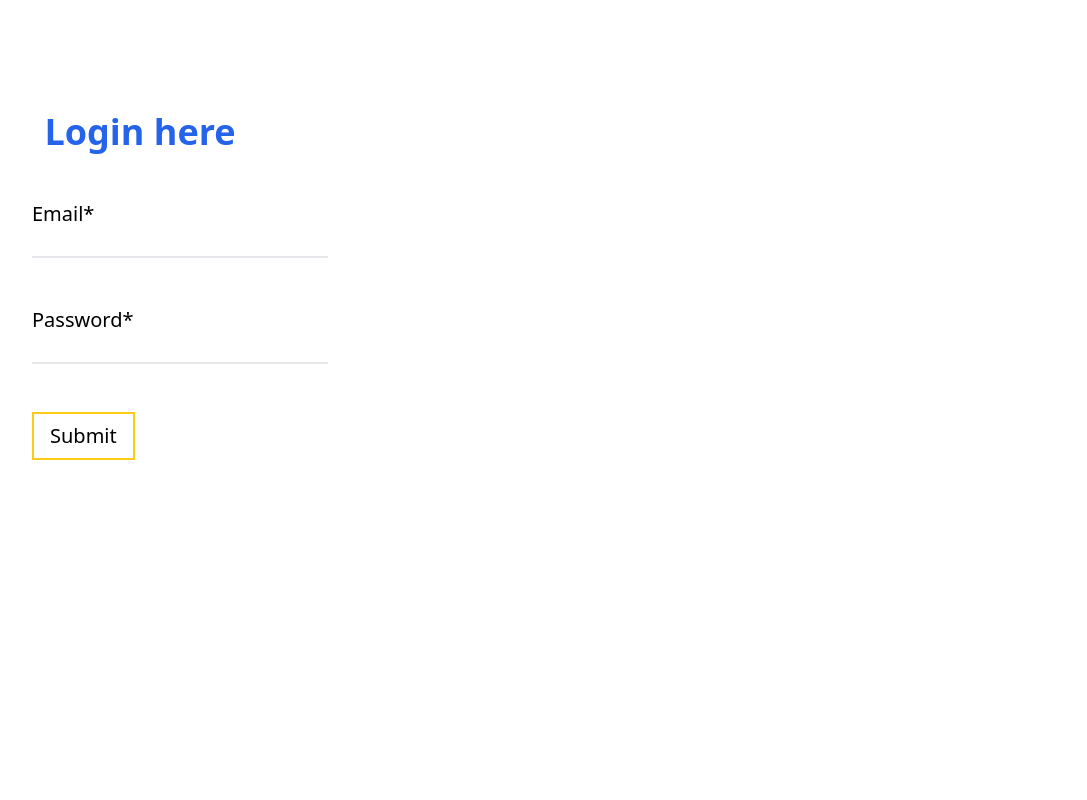
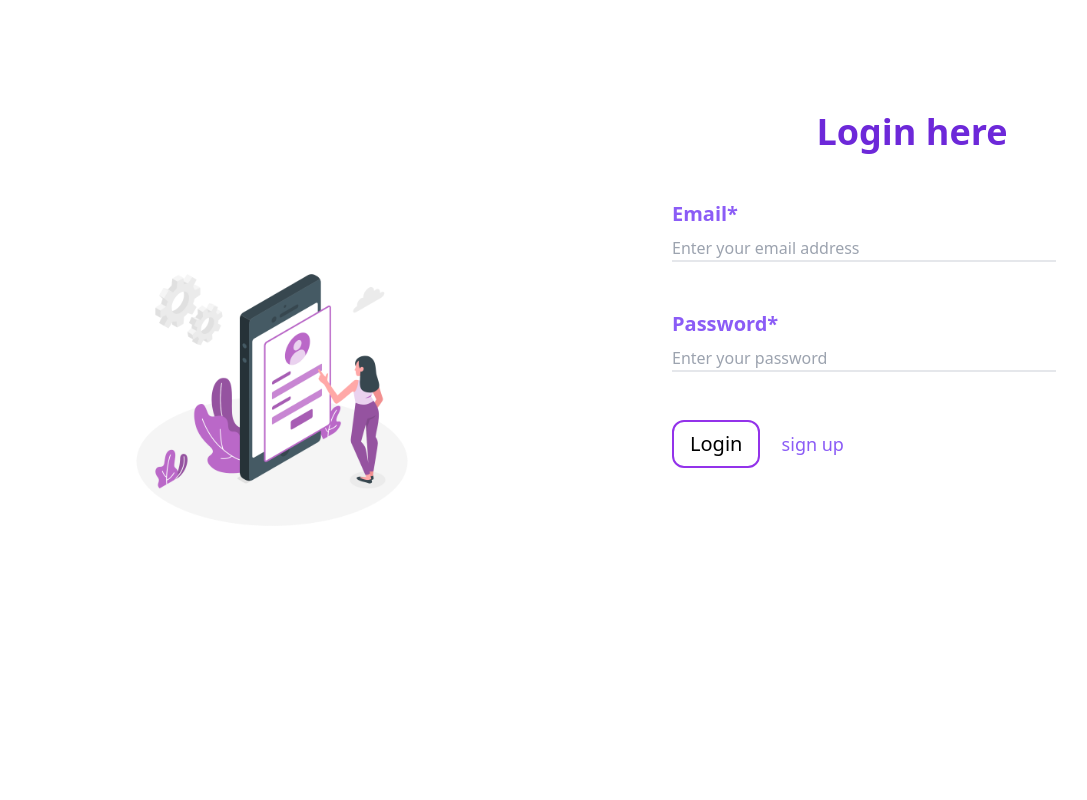
Before and after one commit to prathunman/InternKnoledgeTransfer, a website: page web.html in a window 1280 px wide. Shown: the whole page, without its empty margins (48-1135 px from the left). Drawn offline with Linux system fonts and the light colour scheme; files whose address does not match are found by name.

Commit message:
added resourse file & some changes in style

```diff
--- a/web.html
+++ b/web.html
@@ -7,30 +7,37 @@
     <title>Log in</title>
 </head>
 <body class="h-screen flex">
-    <div class="space-y-12 mt-28">
+    <div class="w-1/2 flex items-center justify-center ">
+        <embed src="./resoureces/login.png" alt="login" class="w-96 h-96"/>
+    </div>
+    <div class="w-1/2 space-y-12 mt-28">
         <div>
-            <h1 class="text-blue-600 text-4xl text-center font-bold">Login here</h1>
+            <h1 class="text-violet-700 text-4xl text-center font-bold">Login here</h1>
         </div>
         <div>
             <form action="" method="" class="space-y-12 ml-20">
-                <div class="text-xl">
-                    <label name="email">Email*</label>
+                <div class="space-y-2">
+                    <label name="email" class="text-violet-500 text-xl font-semibold">Email*</label>
                     <div>
-                        <input type="email" name="email" class="border-b-2 outline-none"/>
+                        <input type="email" name="email" placeholder="Enter your email address" class="border-b-2 outline-none w-96"/>
                     </div>
                 </div>
-                <div class="text-xl">
-                    <label name="password">Password*</label>
+                <div class="space-y-2">
+                    <label name="password" class="text-violet-500 text-xl font-semibold">Password*</label>
                     <div>
-                        <input type="email" name="email" class="border-b-2 outline-none"/>
+                        <input type="email" name="email" placeholder="Enter your password" class="border-b-2 outline-none w-96"/>
                     </div>
                 </div class="text-xl">
                 <div class="text-xl">
-                    <button type="submit" class="border-2 border-yellow-400 px-4 py-2 hover:bg-yellow-200">Submit</button>
+                    <span>
+                        <button type="submit" class="border-2 border-purple-600 px-4 py-2 hover:bg-purple-200 rounded-xl">Login</button>
+                    </span>
+                    <span>
+                        <a href="#" class="text-lg text-violet-500 ml-4 hover:text-purple-700">sign up</a>
+                    </span>
                 </div>
             </form>
         </div>
     </div>
-
 </body>
 </html>
```
Also changed, not shown: dist/output.css, resoureces/login.png (added).
